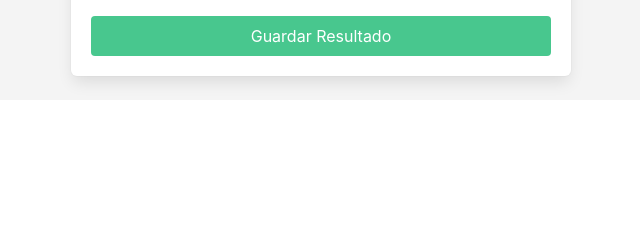
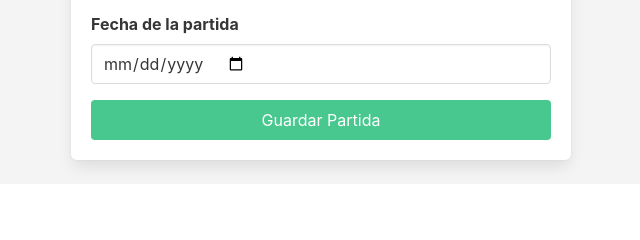
Before and after one commit to maperez98/billar-ranking-api, a FastAPI app: page /partidas/nuevo in a window 1280 px wide. Shown: the part 400-640 px from the top of the page, without its empty margins (319-959 px from the left). Run offline with FastAPI, Linux system fonts and the light colour scheme; data that the repository does not hold is empty.

Commit message:
Corrección crítica: Flujo de fecha en partidas

```diff
--- a/main.py
+++ b/main.py
@@ -4,6 +4,7 @@ from fastapi.templating import Jinja2Templates
 from fastapi.staticfiles import StaticFiles
 from sqlmodel import Session
 from fastapi.responses import RedirectResponse
+from datetime import datetime
 
 from db import SessionDep, create_all_tables, get_session
 from models.jugador import JugadorBase, JugadorID, JugadorUpdate
@@ -93,21 +94,37 @@ def api_eliminar_jugador(id: int, session: SessionDep):
 
 
 @app.post("/partidas")
-def api_crear_partida(
+async def api_crear_partida(
+        request: Request,
         jugador1_id: int = Form(...),
         jugador2_id: int = Form(...),
         ganador_id: int = Form(...),
+        fecha: str = Form(...),  # Recibe la fecha del HTML
         session: Session = Depends(get_session)
 ):
-    if ganador_id not in [jugador1_id, jugador2_id]:
-        raise HTTPException(status_code=400, detail="El ganador debe ser uno de los dos jugadores")
+    try:
+        # 1. Convertir string a objeto date
+        fecha_obj = datetime.strptime(fecha, "%Y-%m-%d").date()
 
-    partida = PartidaBase(jugador1_id=jugador1_id, jugador2_id=jugador2_id, ganador_id=ganador_id)
-    crear_partida(partida, session)
+        # 2. Validación
+        if ganador_id not in [jugador1_id, jugador2_id]:
+            return templates.TemplateResponse("error.html", {"request": request,
+                                                             "mensaje": "El ganador debe ser uno de los dos jugadores."})
 
-    calcular_ranking(session)
+        # 3. Crear el modelo usando la fecha convertida
+        partida = PartidaBase(
+            jugador1_id=jugador1_id,
+            jugador2_id=jugador2_id,
+            ganador_id=ganador_id,
+            fecha=fecha_obj
+        )
 
-    return RedirectResponse(url="/partidas-pagina", status_code=303)
+        crear_partida(partida, session)
+        calcular_ranking(session)
+
+        return RedirectResponse(url="/partidas-pagina", status_code=303)
+    except Exception as e:
+        return templates.TemplateResponse("error.html", {"request": request, "mensaje": f"Error técnico: {str(e)}"})
 
 @app.get("/partidas", response_model=list[PartidaID])
 def api_listar_partidas(session: SessionDep):
--- a/templates/registro_partida.html
+++ b/templates/registro_partida.html
@@ -21,7 +21,13 @@
                 {% for j in jugadores %}<option value="{{ j.id }}">{{ j.nombre }}</option>{% endfor %}
             </select></div>
         </div>
-        <button type="submit" class="button is-success is-fullwidth mt-4">Guardar Resultado</button>
+        <div class="field">
+            <label class="label">Fecha de la partida</label>
+            <div class="control">
+                <input class="input" type="date" name="fecha" required>
+            </div>
+        </div>
+        <button type="submit" class="button is-success is-fullwidth mt-4">Guardar Partida</button>
     </form>
 </div>
 {% endblock %}
```
